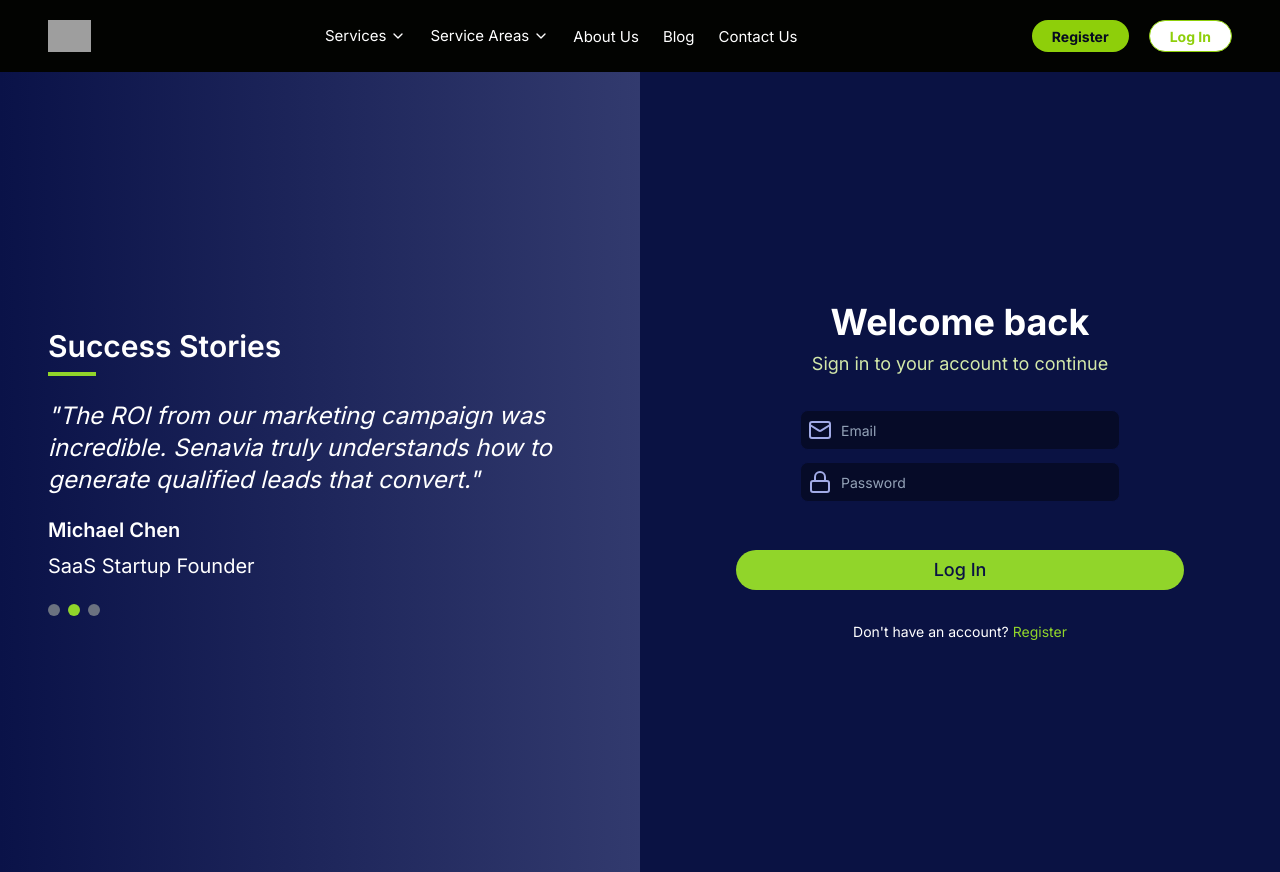
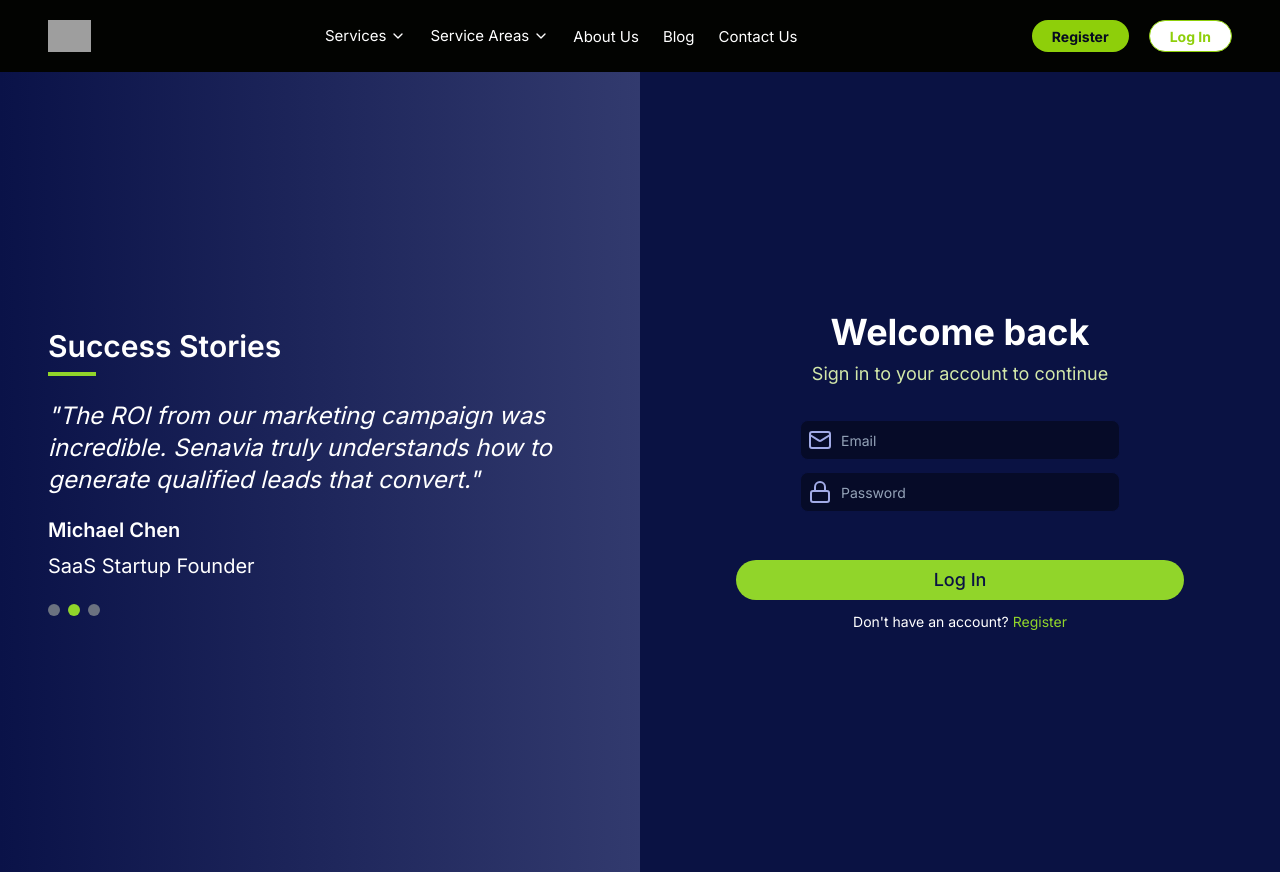
Before and after one commit to GregsonSC/test-delete, a Next.js app: page /login in a window 1280 px wide. Built offline with nearby package versions, Linux system fonts and the light colour scheme; grey boxes are pictures that could not be loaded.

Commit message:
[UPDATE] Adjust button margin on Login and Register pages for improved layout consistency

```diff
--- a/presentation/pages/auth/login-page.tsx
+++ b/presentation/pages/auth/login-page.tsx
@@ -110,9 +110,8 @@ export function LoginPage() {
             </div>
 
           </div>
-          <div className="space-y-6">
 
-            <Button className="text-bold text-lg w-full bg-primary text-secondary rounded-full mb-2 transition-all duration-200hover:bg-primary/90  hover:text-white hover:shadow-[0_0_15px_3px_rgba(255,255,255,0.75)]">
+            <Button className="text-bold text-lg w-full bg-primary text-secondary rounded-full mb-3 transition-all duration-200hover:bg-primary/90  hover:text-white hover:shadow-[0_0_15px_3px_rgba(255,255,255,0.75)]">
             Log In
             </Button>
 
@@ -122,7 +121,6 @@ export function LoginPage() {
                 Register
               </Link>
             </div>
-          </div>
         </div>
       </div>
     </div>
--- a/presentation/pages/auth/register-page.tsx
+++ b/presentation/pages/auth/register-page.tsx
@@ -143,7 +143,7 @@ export function RegisterPage() {
         </div>
 
         <Button
-          className="text-bold text-lg w-full bg-primary text-secondary rounded-full mb-2 transition-all duration-200hover:bg-primary/90  hover:text-white hover:shadow-[0_0_15px_3px_rgba(255,255,255,0.75)]">
+          className="text-bold text-lg w-full bg-primary text-secondary rounded-full mb-3 transition-all duration-200hover:bg-primary/90  hover:text-white hover:shadow-[0_0_15px_3px_rgba(255,255,255,0.75)]">
           Register
         </Button>
             <div className="text-center text-sm">
```
